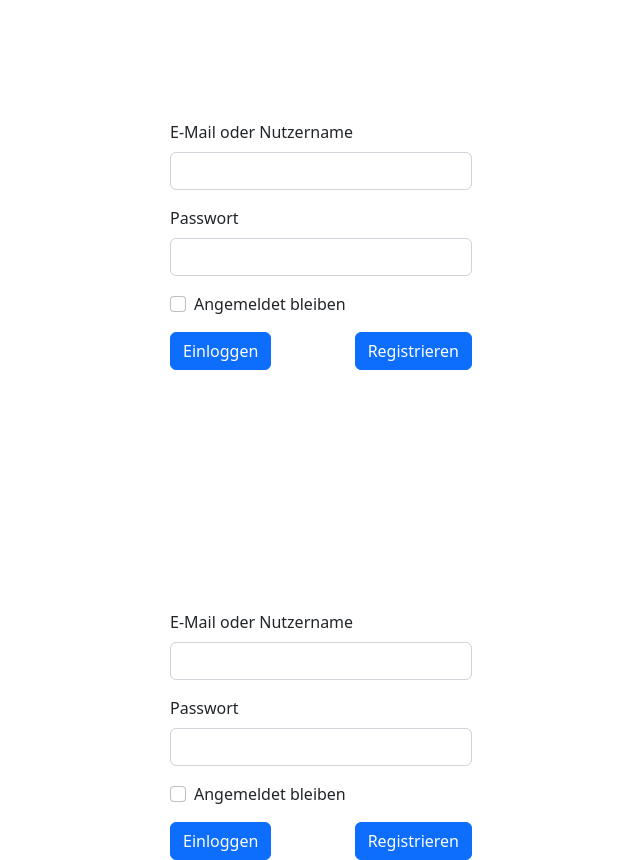
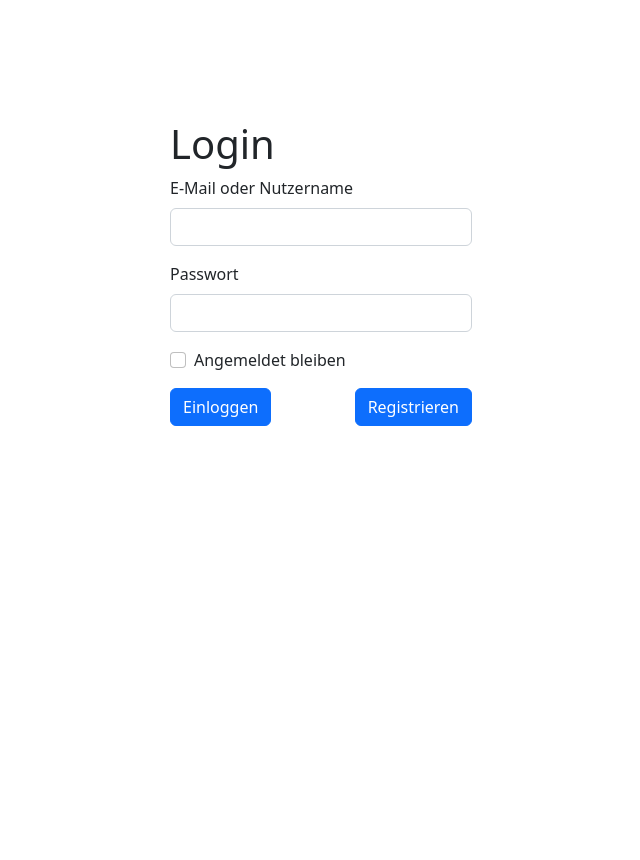
Before and after one commit to ElCinturon/cp-frontend, an Angular app: page /login in a window 1280 px wide. Shown: the part 120-980 px from the top of the page, without its empty margins (319-959 px from the left). After the commit the page ends 800 px from the top, so only its background shows below. Built offline with nearby package versions, Linux system fonts and the light colour scheme.

Commit message:
Registration-Success Component erstellen. Routing von Login zu Registrierung korrigieren.

```diff
--- a/src/app/app-routing.module.ts
+++ b/src/app/app-routing.module.ts
@@ -6,8 +6,9 @@ import {LoginComponent} from './login/login.component';
 import {RegistrationComponent} from './registration/registration.component';
 
 const routes: Routes = [
-  {path: 'login', component: LoginComponent},
-  {path: 'registration', component: RegistrationComponent}
+  {path: 'login', component: LoginComponent, title: 'Login'},
+  {path: '', redirectTo: 'login', pathMatch: "full"},
+  {path: 'registration', component: RegistrationComponent, title: 'Registrierung'},
 ];
 
 @NgModule({
--- a/src/app/app.component.html
+++ b/src/app/app.component.html
@@ -1 +1 @@
-<app-login></app-login>
+<router-outlet></router-outlet>
--- a/src/app/app.module.ts
+++ b/src/app/app.module.ts
@@ -6,12 +6,14 @@ import { AppComponent } from './app.component';
 import { LoginComponent } from './login/login.component';
 import { RegistrationComponent } from './registration/registration.component';
 import { AppRoutingModule } from './app-routing.module';
+import { RegistrationSuccessComponent } from './registration-success/registration-success.component';
 
 @NgModule({
   declarations: [
     AppComponent,
     LoginComponent,
-    RegistrationComponent
+    RegistrationComponent,
+    RegistrationSuccessComponent
   ],
   imports: [
     BrowserModule,
--- a/src/app/login/login.component.html
+++ b/src/app/login/login.component.html
@@ -1,5 +1,6 @@
 <div class="d-flex row align-items-center justify-content-center full-height">
   <div class="col-8 col-sm-3 vertical-centered">
+    <h1>Login</h1>
     <form #loginForm="ngForm" (ngSubmit)="onSubmit(loginForm)">
       <div class="mb-3">
         <label for="userIdentifier" class="form-label">E-Mail oder Nutzername</label>
@@ -14,8 +15,7 @@
         <label class="form-check-label" for="stayLoggedIn">Angemeldet bleiben</label>
       </div>
       <button type="submit" class="btn btn-primary">Einloggen</button>
-      <button ariaCurrentWhenActive="page" routerLink="/registration" routerLinkActive="active" type="submit" class="btn btn-primary float-end">Registrieren</button>
+      <button ariaCurrentWhenActive="page" routerLink="../registration"  type="submit" class="btn btn-primary float-end">Registrieren</button>
     </form>
   </div>
 </div>
-<router-outlet></router-outlet>
--- /dev/null
+++ b/src/app/registration-success/registration-success.component.html
@@ -0,0 +1 @@
+<h1>Hallo XXXX, Registrierung war erfolgreich!</h1>
--- a/src/app/registration/registration.component.css
+++ b/src/app/registration/registration.component.css
@@ -0,0 +1,7 @@
+.full-height{
+  height: 100%;
+}
+
+.vertical-centered {
+  margin-top: 30vh
+}
--- a/src/app/registration/registration.component.html
+++ b/src/app/registration/registration.component.html
@@ -7,7 +7,7 @@
         <input required id="email" name="email" ngModel type="email" class="form-control">
       </div>
       <div class="mb-3">
-        <label for="username" class="form-label">E-Mail</label>
+        <label for="username" class="form-label">Username</label>
         <input required id="username" name="username" ngModel type="text" class="form-control">
       </div>
       <div class="mb-3">
```
Also changed, not shown: src/app/registration-success/registration-success.component.ts (added, +10 -0 lines), src/app/registration-success/registration-success.component.css (added), src/styles.css (line endings or trailing spaces), 1 other file (tests, documents, lock files or other folders).
